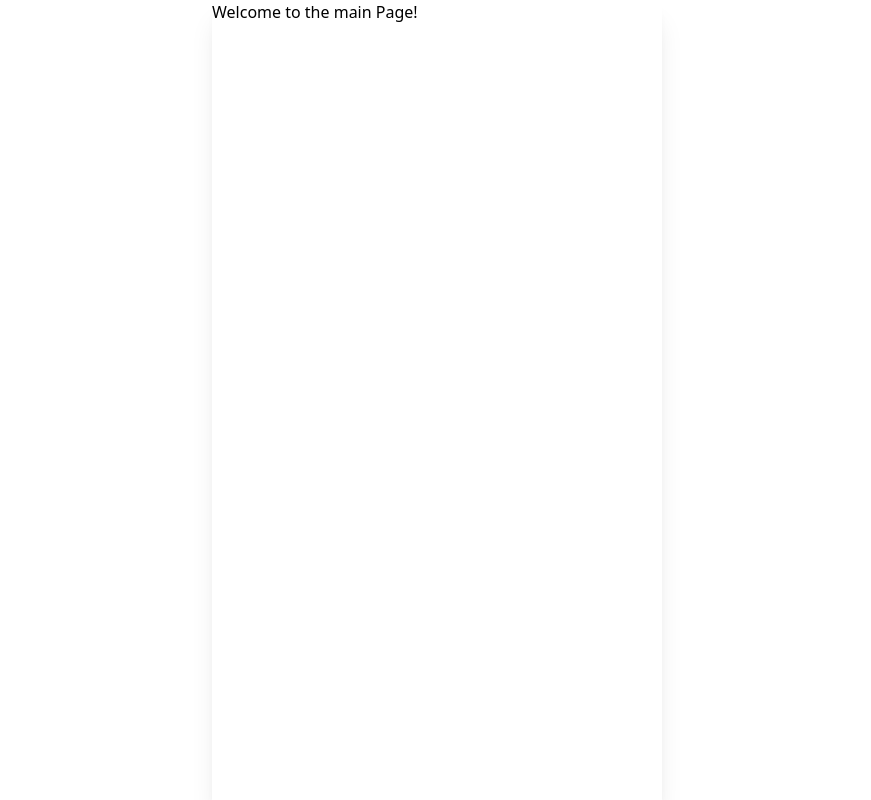
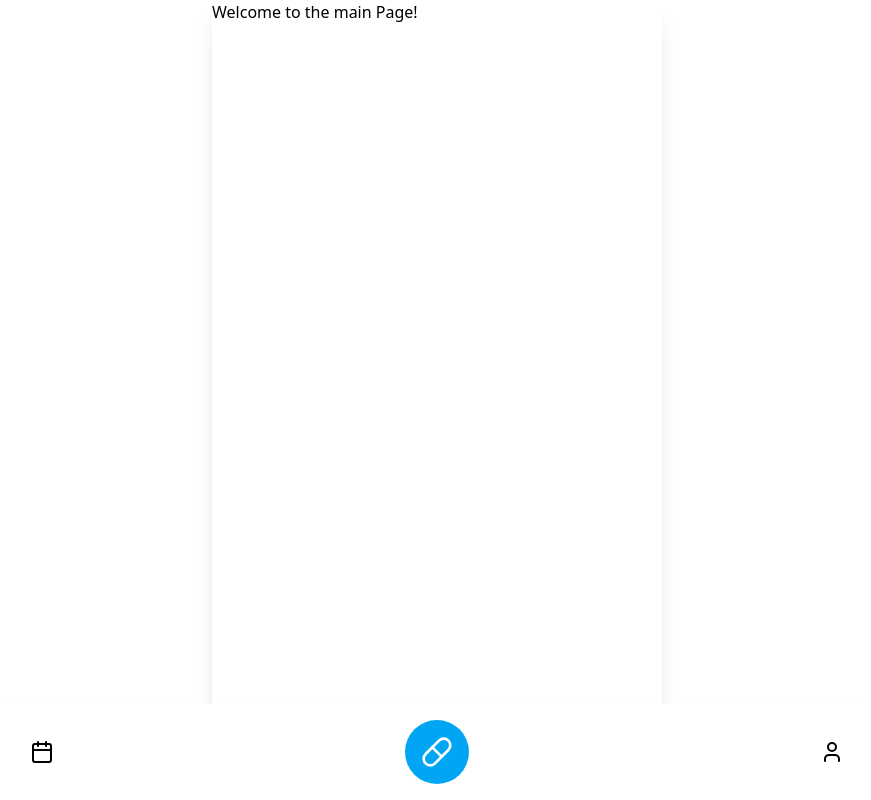
Before and after one commit to Kernel360/KDEV4-Hackerton-NutriLog-Frontend, a React (Vite) app: page / in a window 1280 px wide. Shown: the whole page, without its empty margins (203-1074 px from the left). Built offline with nearby package versions, Linux system fonts and the light colour scheme.

Commit message:
feat: Footer 컴포넌트 구현 #9

```diff
--- a/src/App.tsx
+++ b/src/App.tsx
@@ -1,5 +1,5 @@
 import { Outlet } from "react-router-dom";
-
+import Footer from "./components/layout/Footer"
 function App() {
   return (
     <>
@@ -9,7 +9,7 @@ function App() {
           className="relative flex h-full max-h-[950px] min-h-[600px] w-full min-w-[350px] max-w-[450px] shrink-0 flex-col shadow-xl"
         >
           <Outlet />
-          {/* <Footer /> */}
+          <Footer />
         </div>
       </div>
     </>
--- /dev/null
+++ b/src/components/layout/Footer.tsx
@@ -0,0 +1,31 @@
+import { Link } from "react-router-dom";
+import { Calendar, Pill, User } from "lucide-react";
+
+const Footer = () => {
+  return (
+    <div className="fixed bottom-0 left-0 right-0 bg-white shadow-lg flex justify-between items-center p-4 px-12">
+      <div className="flex-1 text-center">
+        <Link to="/">
+          <Calendar className="w-6 h-6 mx-auto" />
+        </Link>
+      </div>
+
+      <div className="flex-1 text-center relative">
+        <div className="w-16 h-16 bg-sky-500 rounded-full flex justify-center items-center mx-auto relative">
+          <Pill
+            className="text-white absolute top-1/2 left-1/2 transform -translate-x-1/2 -translate-y-1/2"
+            size={32}
+          />
+        </div>
+      </div>
+
+      <div className="flex-1 text-center">
+        <Link to="/my">
+          <User className="w-6 h-6 mx-auto" />
+        </Link>
+      </div>
+    </div>
+  );
+};
+
+export default Footer;
```
